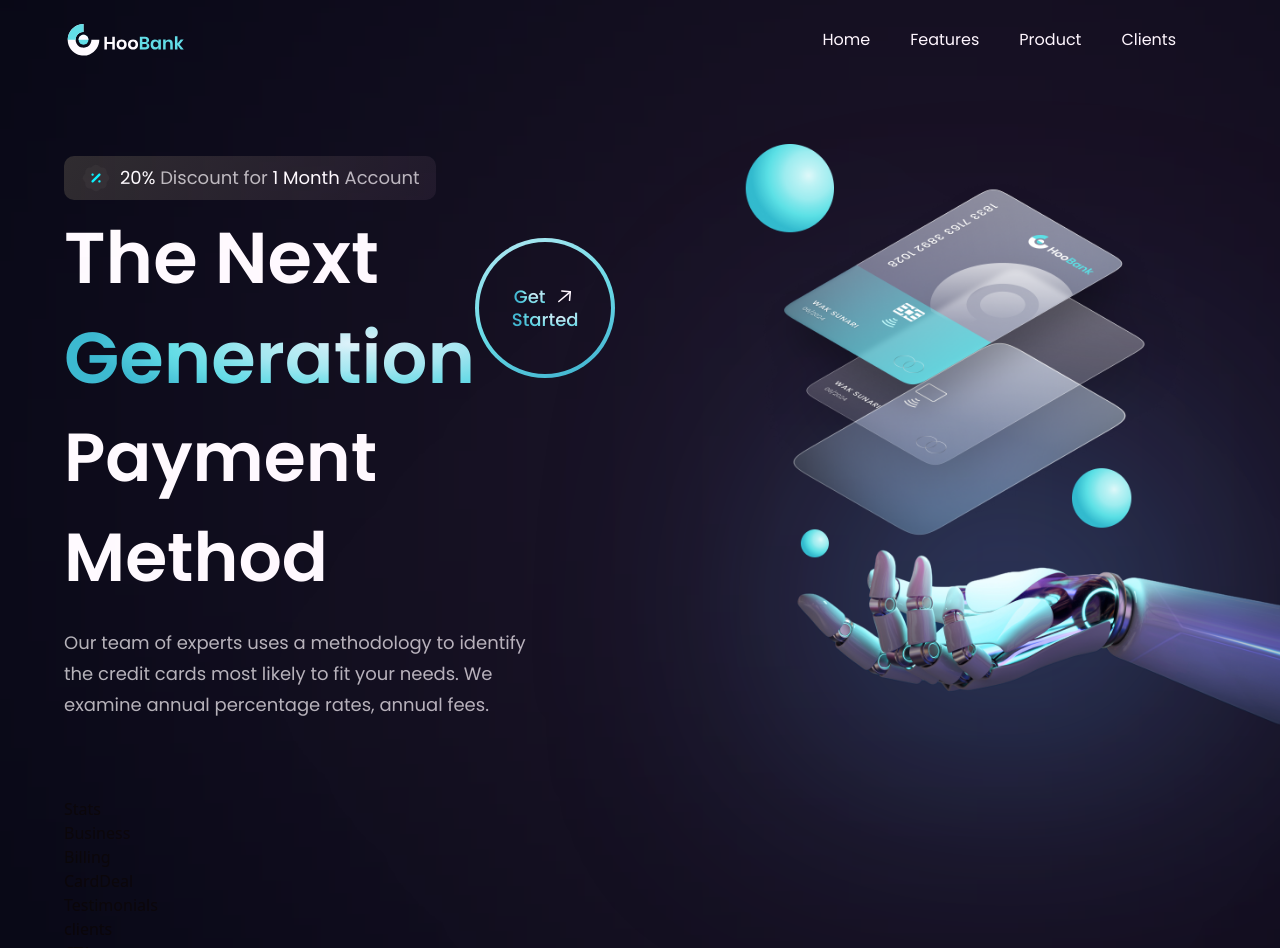
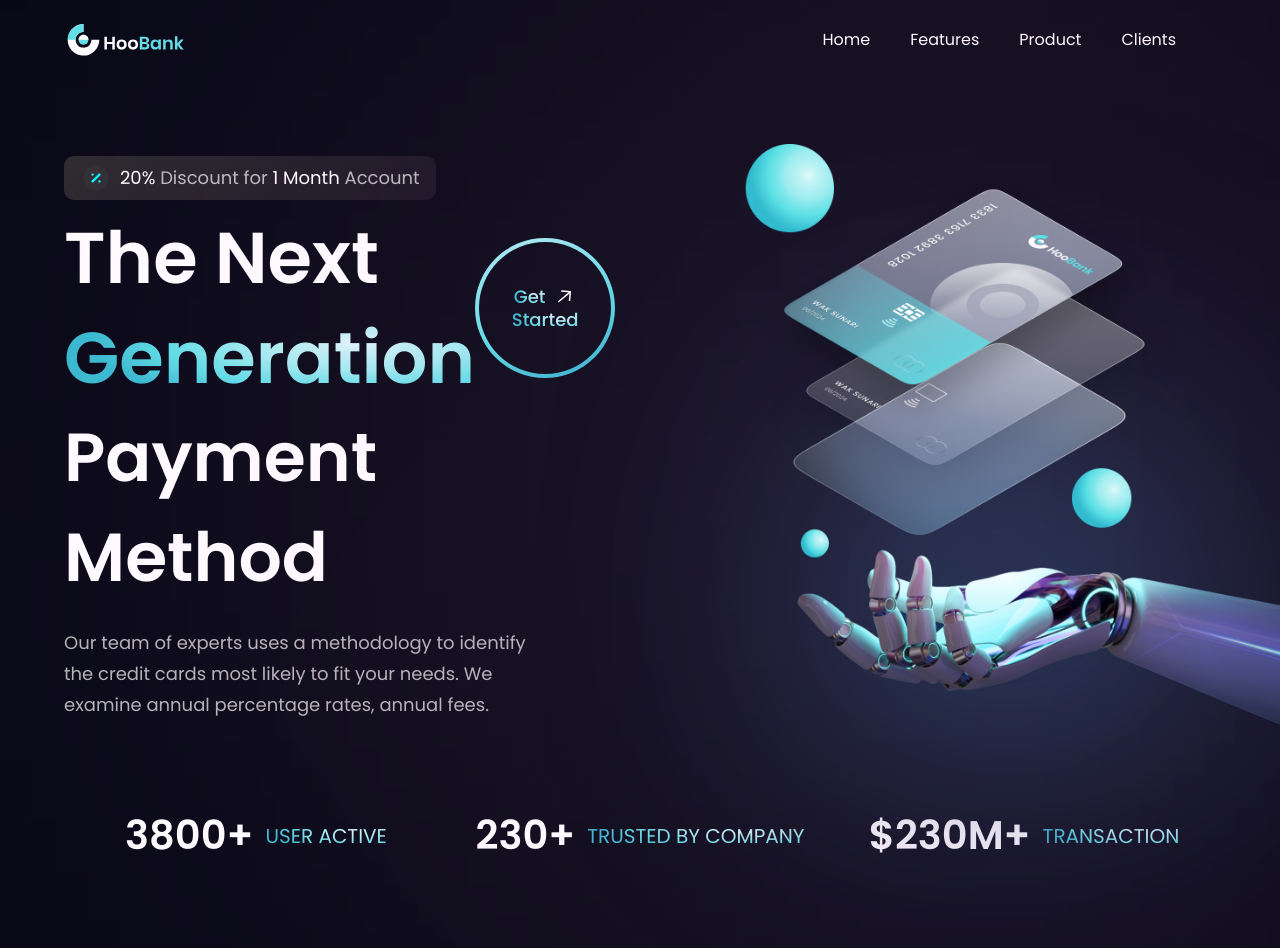
Before and after one commit to theshahzism/Hoobank, a React (Vite) app: page / in a window 1280 px wide. Shown: the top 948 px of the page. Built offline with nearby package versions, Linux system fonts and the light colour scheme.

Commit message:
Completed Stats component

```diff
--- a/src/components/Stats.jsx
+++ b/src/components/Stats.jsx
@@ -1,11 +1,29 @@
-import React from 'react'
+import { stats } from "../constants";
+import styles from "../style";
 
 const Stats = () => {
   return (
-    <div>
-      Stats
-    </div>
-  )
-}
+    <section
+      className={`${styles.flexCenter} flex-row flex-wrap sm:mb-20 mb-6`}
+    >
+      {stats.map((stat) => (
+        <div key={stat.id} className={`flex-1 flex justify-center items-center flex-row m-3`}>
+          <h4
+            className="font-poppins font-semibold xs:text-[40px] text-[30px]
+           xs:leading-[53px] leading-[43px] text-white"
+          >
+            {stat.value}
+          </h4>
+          <p
+            className="font-poppins font-normal xs:text-[20px] text-[15px]
+           xs:leading-[26px] leading-[21px] text-gradient uppercase ml-3"
+          >
+            {stat.title}
+          </p>
+        </div>
+      ))}
+    </section>
+  );
+};
 
-export default Stats
+export default Stats;
```
